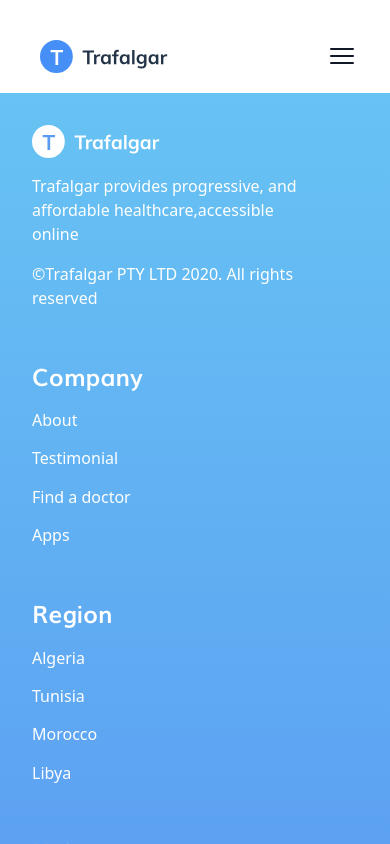
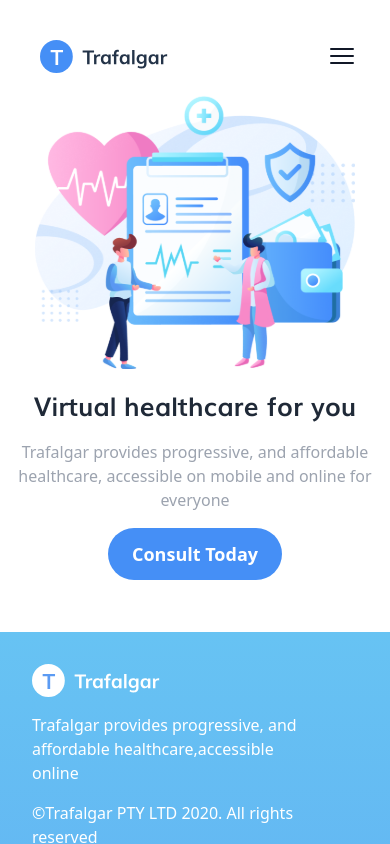
Before and after one commit to hennanedouaa/Trafalgar-landing-page, a React (Vite) app: page / in a window 390 px wide. Built offline with nearby package versions, Linux system fonts and the light colour scheme; what tailwindcss-aspect-ratio would draw is missing.

Commit message:
About us section (responsive)

```diff
--- a/src/App.css
+++ b/src/App.css
@@ -6,7 +6,7 @@
  width: 100%;
   height: 100%;
   margin: 0;
-  padding: 0;
+  padding: 0 ;
   text-align: center;
   box-sizing: border-box;
   overflow-y: auto;
--- a/src/App.jsx
+++ b/src/App.jsx
@@ -2,6 +2,7 @@
 import './App.css';
 import NavBar from './Components/NavBar';
 import Footer from './Components/Footer';
+import About from './Components/About';
 
 function App() {
   return (
@@ -9,6 +10,7 @@
       <NavBar />
       <div className="flex-grow">
         {/* Main content goes here */}
+        <About/>
       </div>
       <Footer />
     </div>
--- /dev/null
+++ b/src/Components/About.jsx
@@ -0,0 +1,25 @@
+import React from "react";
+import ill from "../assets/images/about.svg";
+
+export default function About() {
+    return (
+        <div className="flex flex-col-reverse  lg:flex-row  items-center pb-5 ">
+<div className="flex flex-col gap-4  mt-4 justify-center items-center lg:items-start lg:ml-32 mb-8 sm:mb-0 text-center lg:text-left">
+    <p className="text-gray-800 text-[26px] font-Muli font-bold lg:text-[52px]">
+        Virtual healthcare for you
+    </p>
+    <p className="text-gray-400 lg:mt-4 lg:text-xl">
+        Trafalgar provides progressive, and affordable healthcare, accessible on mobile and online for everyone
+    </p>
+    <button className="bg-lblue self-center lg:self-start text-lg lg:text-xl text-white font-bold px-6 py-3 lg:px-10 lg:py-4 rounded-full lg:mt-8 hover:bg-Lblue">
+        Consult Today
+    </button>
+</div>
+            <img
+                className="w-full max-w-xs md:max-w-md lg:max-w-lg xl:max-w-xl h-auto object-cover lg:mr-32"
+                src={ill}
+                alt="Illustration"
+            />
+        </div>
+    );
+}
--- a/src/index.css
+++ b/src/index.css
@@ -18,3 +18,7 @@
     @apply text-left text-white font-Muli text-[24px] md:text-[26px] font-bold;
 
 }
+
+h1{
+    @apply text-gray-950;
+}
--- a/tailwind.config.js
+++ b/tailwind.config.js
@@ -12,6 +12,8 @@
       colors: {
         bblue : "#67C3F3",
         dblue : "#5A98F2",
+        lblue: "#458FF6",
+        Lblue:"#2D6AE5",
       }
     },
   },
```
Also changed, not shown: src/assets/images/about.svg (added).
